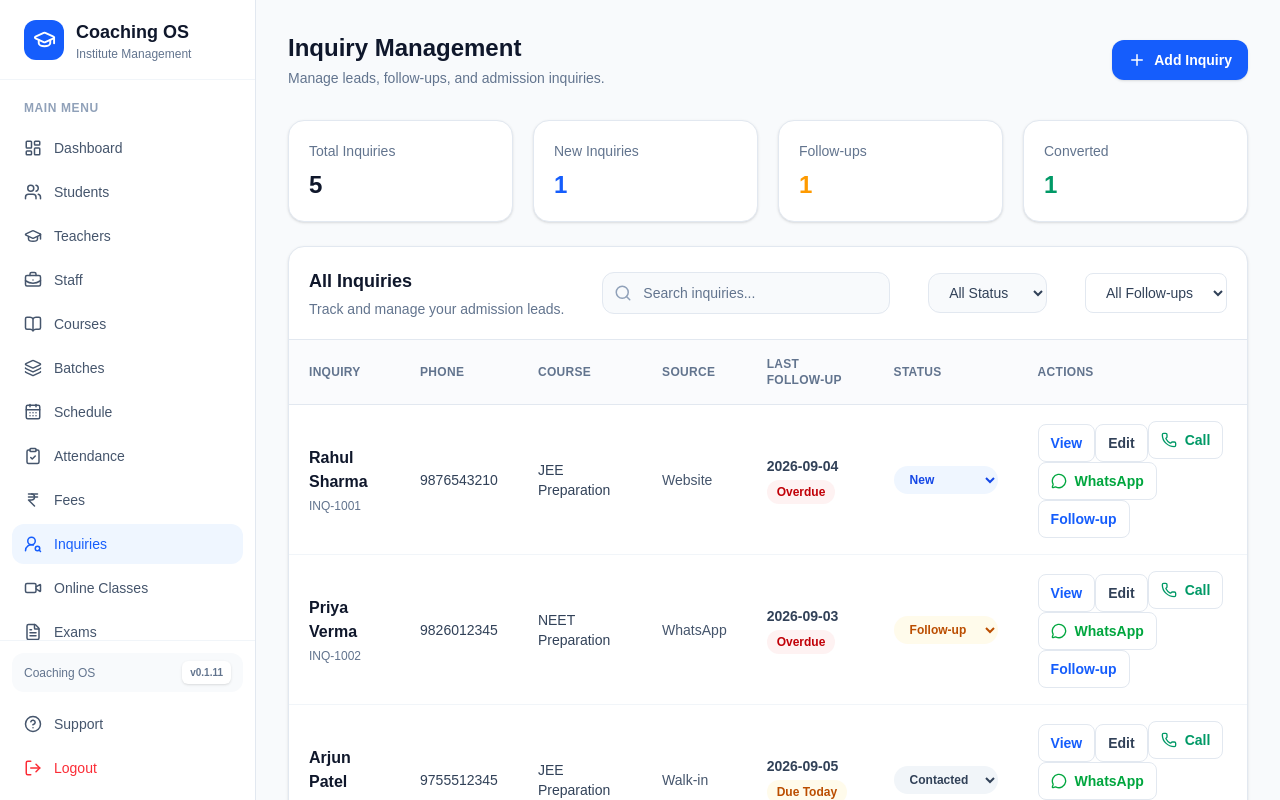
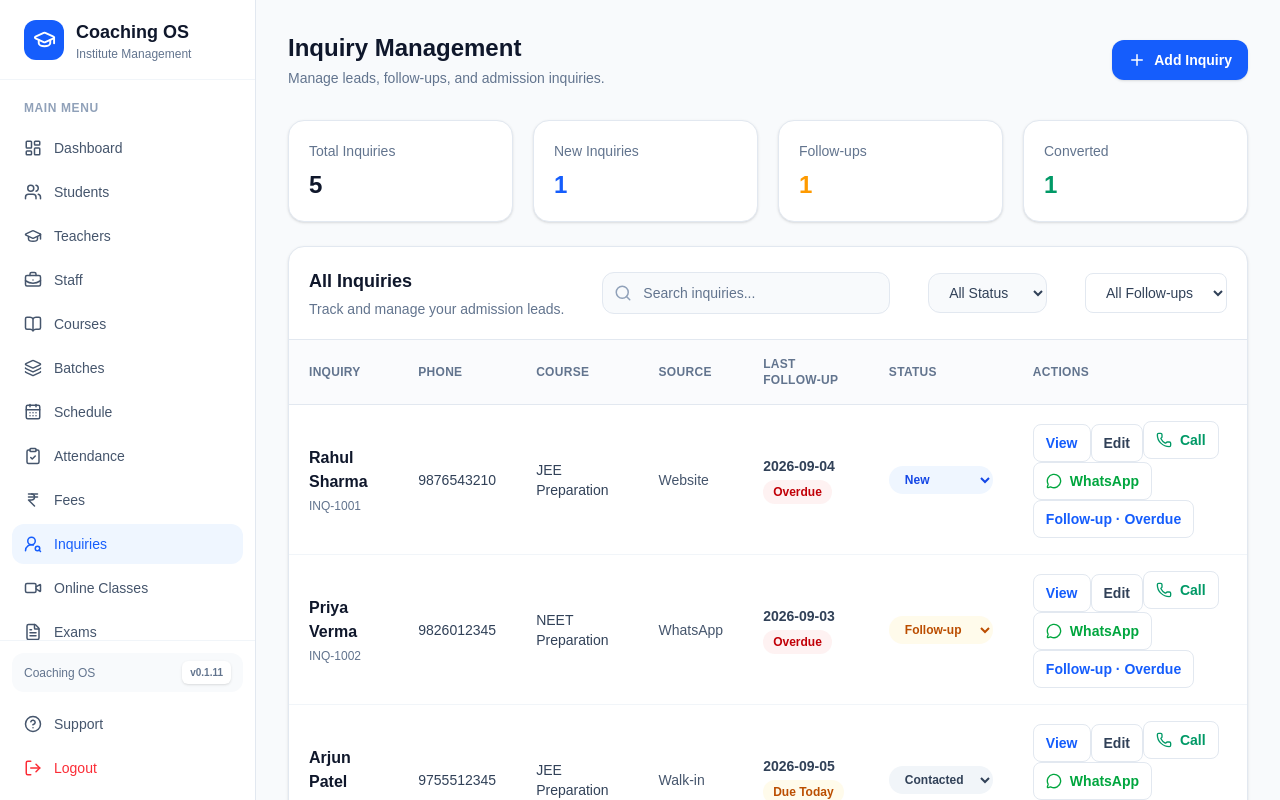
Before and after one commit to devleyj/Coaching-os-admin, a Next.js app: page /inquiries in a window 1280 px wide. Shown: the top 800 px of the page. Built offline with nearby package versions, Linux system fonts and the light colour scheme.

Commit message:
v0.1.14 - improve inquiry follow-up actions

```diff
--- a/app/inquiries/page.tsx
+++ b/app/inquiries/page.tsx
@@ -605,7 +605,12 @@ export default function InquiriesPage() {
                         }}
                         className="inline-flex items-center gap-2 rounded-lg border border-slate-200 px-3 py-2 text-sm font-semibold text-blue-600 transition hover:bg-blue-50"
                       >
-                        Follow-up
+                        {getFollowUpStatus(inquiry.followUpDate) === "Overdue"
+                          ? "Follow-up · Overdue"
+                          : getFollowUpStatus(inquiry.followUpDate) ===
+                              "Due Today"
+                            ? "Follow-up · Today"
+                            : "Follow-up"}
                       </button>
                     </td>
                   </tr>
```
